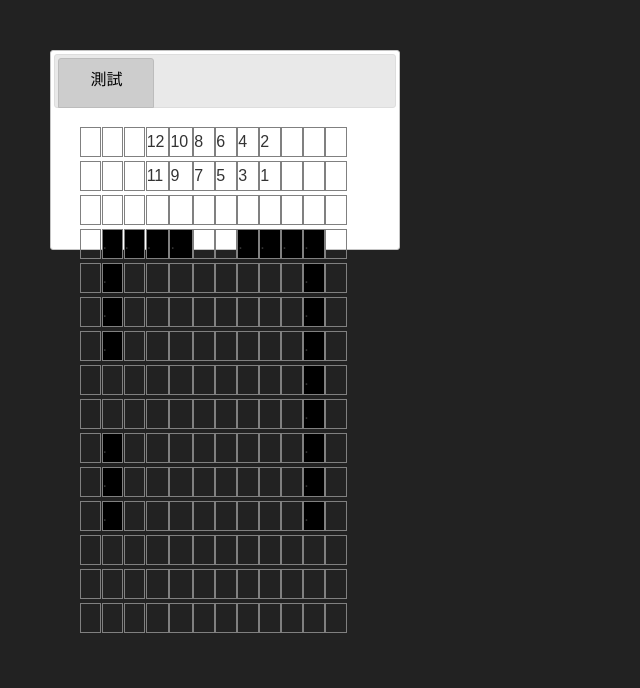
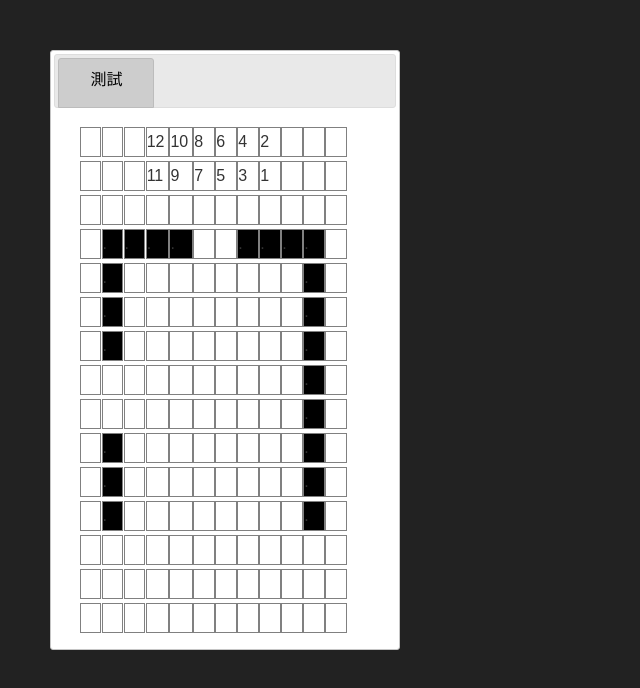
Before and after one commit to n335833/n335833.github.io, a website: page index.html in a window 1280 px wide. Shown: the whole page, without its empty margins (0-640 px from the left). Drawn offline with Linux system fonts and the light colour scheme.

Commit message:
Update index.html

```diff
--- a/index.html
+++ b/index.html
@@ -157,7 +157,7 @@
 
         #tab-demo {
             width: 350px;
-            height: 200px;
+            height: 600px;
         }
 
             #tab-demo > ul {
```
